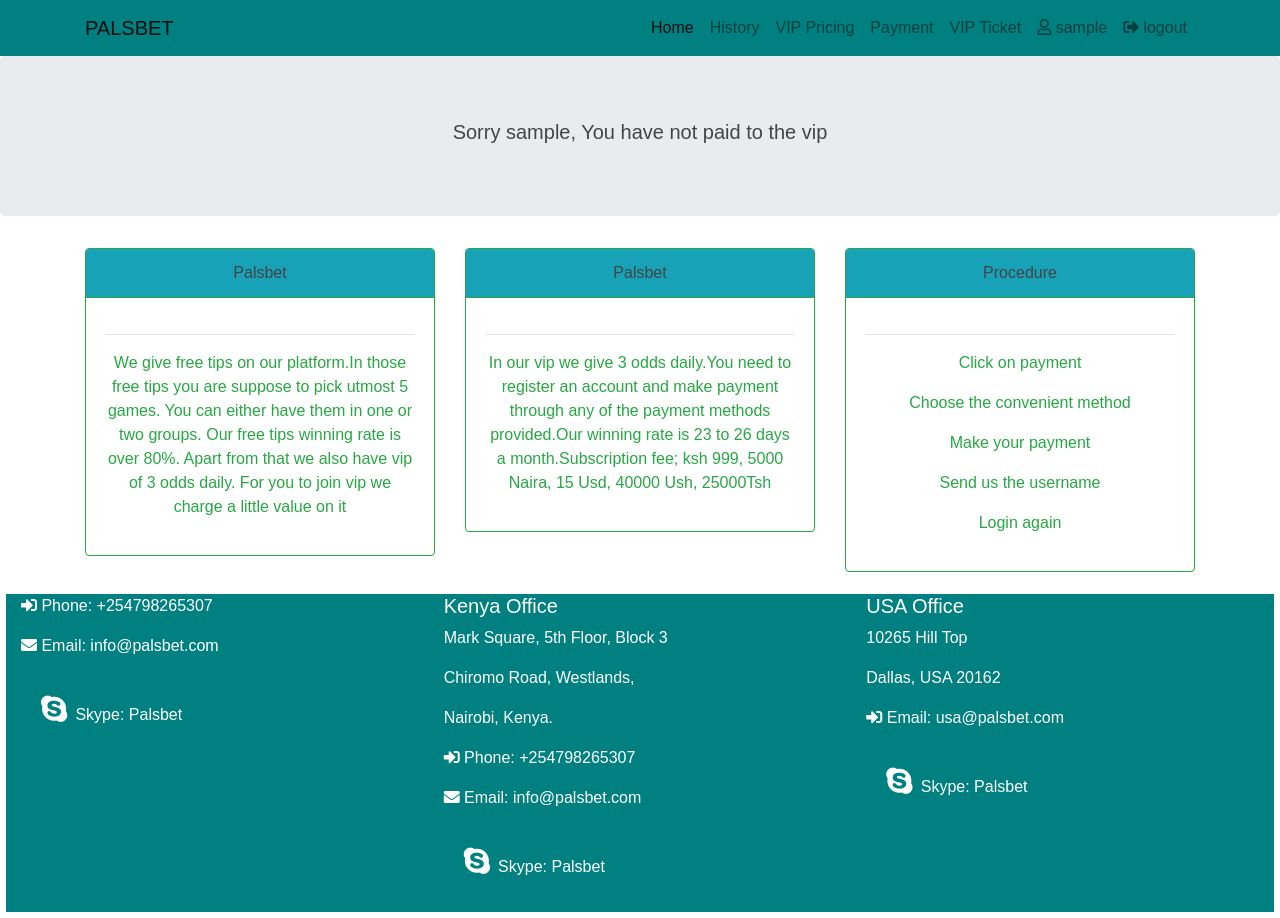
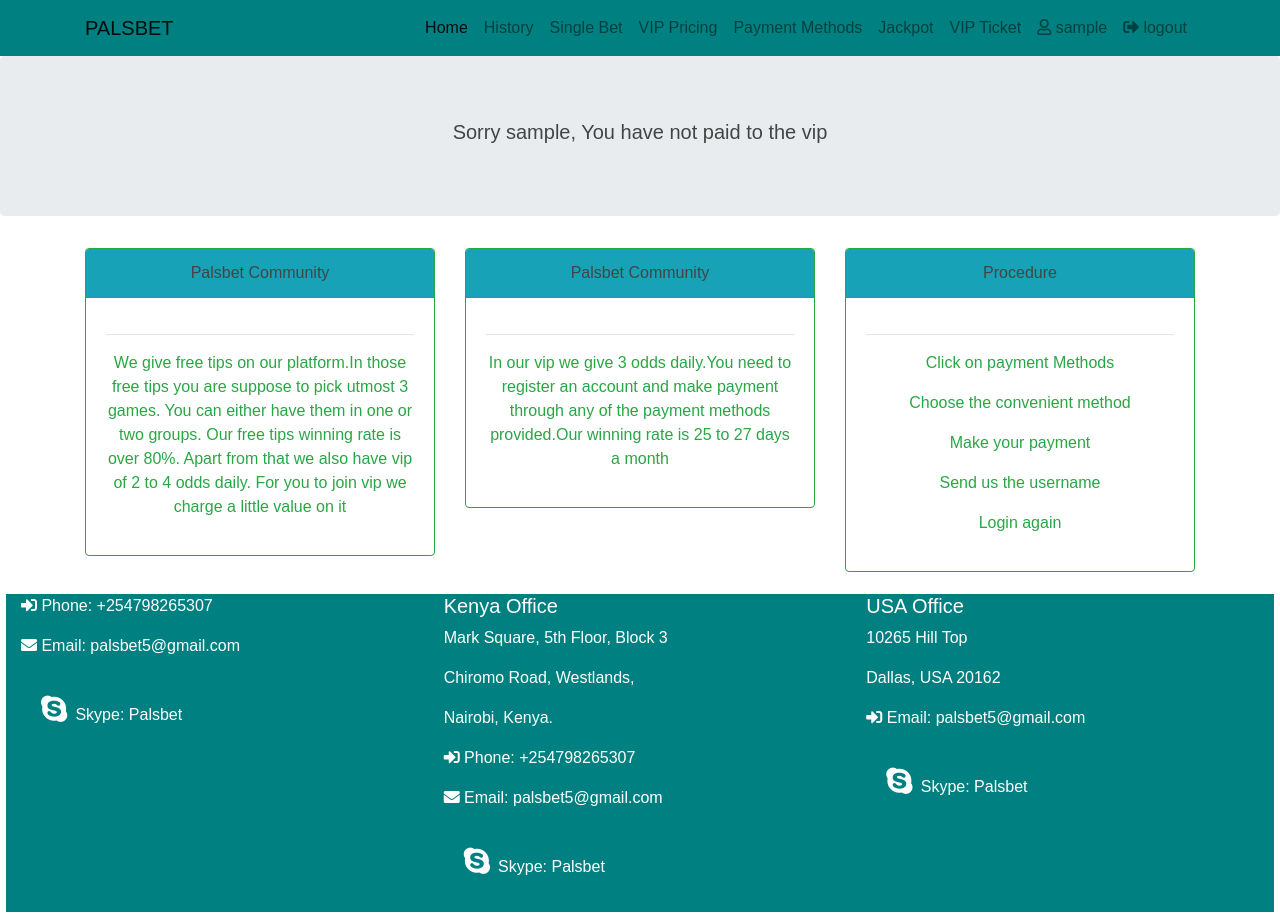
Before and after one commit to kedtech/palsbet, a Django app: page /viptipsgames/ in a window 1280 px wide. Run offline with Django 3.2, Linux system fonts and the light colour scheme; the visitor is signed in with stand-in values (Sample User, id 1); some libraries are stand-ins or nearby versions.

Commit message:
My new changes

```diff
--- a/palsbet/settings.py
+++ b/palsbet/settings.py
@@ -38,6 +38,7 @@ INSTALLED_APPS = [
     'django.contrib.contenttypes',
     'django.contrib.sessions',
     'django.contrib.messages',
+    'whitenoise.runserver_nostatic',
     'django.contrib.staticfiles',
     'sport',
 ]
--- a/sport/admin.py
+++ b/sport/admin.py
@@ -1,5 +1,5 @@
 from django.contrib import admin
-from . models import Ticket, FreeTipsGame, vipTipsGame, RollTipsGame
+from . models import Ticket, FreeTipsGame, vipTipsGame, SingleBet
 from django.contrib import admin
 from django.contrib.auth.admin import UserAdmin
 from django.contrib.auth.models import User
@@ -42,4 +42,4 @@ admin.site.register(User, CustomUserAdmin)
 admin.site.register(Ticket)
 admin.site.register(FreeTipsGame)
 admin.site.register(vipTipsGame)
-admin.site.register(RollTipsGame)
+admin.site.register(SingleBet)
--- a/sport/templates/base.html
+++ b/sport/templates/base.html
@@ -2,6 +2,21 @@
 {% load static %}
 <html lang="en">
 <head>
+
+  {% if request.path == "/"%}
+  <title>Palsbet | Best online sports and football prediction</title>
+  {% else%}
+  <title>Palsbet |
+  {% with name=request.path %} {% endwith %} | Best online sports and football prediction</title>
+  {% endif %}
+  <meta name="description" content="Best prediction football tips and games">
+
+  <meta name="keywords" content="Best Football prediction, Sky sports predictions, Best online betting picks, Sure win prediction, Direct win prediction, Free soccer prediction for today, Premier league Football tips, Serie A football tips, La liga football tips, League 1 football tips, Sportpesa predictions, Odibet prediction, Betika prediction, Mozzart prediction, Football EXPERTS Predictions, Daily Free Betting Tips, Professional Betting Tipsters, Sports predictions, EPL Tips | Best Bets, EPL Predictions, Jackpot prediction, Jackpot tips">
+
+  <link rel="canonical" href="{{request.path}}">
+
+  <link rel="home" href="{% url 'home'%}">
+
   <title>
 
     {% block title %}
--- a/sport/templates/footer.html
+++ b/sport/templates/footer.html
@@ -7,7 +7,7 @@
 <div class="col-md-4"  >
 
 <p style="color:white"><i class="fas fa-sign-in-alt"></i> Phone:  +254798265307</p>
-<p style="color:white"><i class="fas fa-envelope"></i> Email:  info@palsbet.com</p>
+<p style="color:white"><i class="fas fa-envelope"></i> Email:  palsbet5@gmail.com</p>
 <p style="color:white"><i class="fab fa-skype"></i> Skype: Palsbet</p>
 
 </div>
@@ -19,7 +19,7 @@
   <p style="color:white">Chiromo Road, Westlands,</p>
   <p style="color:white">Nairobi, Kenya.</p>
   <p style="color:white"><i class="fas fa-sign-in-alt"></i> Phone:  +254798265307</p>
-  <p style="color:white"><i class="fas fa-envelope"></i> Email:  info@palsbet.com</p>
+  <p style="color:white"><i class="fas fa-envelope"></i> Email:  palsbet5@gmail.com</p>
   <p style="color:white"><i class="fab fa-skype"></i> Skype:  Palsbet</p>
 
 </div>
@@ -29,7 +29,7 @@
   <h5 style="color:white">USA Office</h5>
   <p style="color:white">10265 Hill Top</p>
   <p style="color:white">Dallas, USA 20162</p>
-  <p style="color:white"><i class="fas fa-sign-in-alt"></i> Email:  usa@palsbet.com</p>
+  <p style="color:white"><i class="fas fa-sign-in-alt"></i> Email:  palsbet5@gmail.com</p>
   <p style="color:white"><i class="fab fa-skype"></i> Skype:  Palsbet</p>
   <br>
 
--- a/sport/templates/free/unsubscriped.html
+++ b/sport/templates/free/unsubscriped.html
@@ -10,11 +10,11 @@
 
        <div class="card border-success mb-3" >
 
-  <div class="card-header bg-info border-success" align = "center">Palsbet</b></div>
+  <div class="card-header bg-info border-success" align = "center">Palsbet Community</b></div>
 
   <div class="card-body text-success" align = "center">
     <hr>
-<p>We give free tips on our platform.In those free tips you are suppose to pick utmost 5 games. You can either have them in one or two groups. Our free tips winning rate is over 80%. Apart from that we also have vip of 3 odds daily. For you to join vip we charge a little value on it</p>
+<p>We give free tips on our platform.In those free tips you are suppose to pick utmost 3 games. You can either have them in one or two groups. Our free tips winning rate is over 80%. Apart from that we also have vip of 2 to 4 odds daily. For you to join vip we charge a little value on it</p>
   </div>
 
   </div>
@@ -25,11 +25,11 @@
 
        <div class="card border-success mb-3" >
 
-  <div class="card-header bg-info border-success" align = "center">Palsbet</b></div>
+  <div class="card-header bg-info border-success" align = "center">Palsbet Community</b></div>
 
   <div class="card-body text-success" align = "center">
     <hr>
-<p>In our vip we give 3 odds daily.You need to register an account and make payment through any of the payment methods provided.Our winning rate is 23 to 26 days a month.Subscription fee; ksh 999, 5000 Naira, 15 Usd, 40000 Ush, 25000Tsh</p>
+<p>In our vip we give 3 odds daily.You need to register an account and make payment through any of the payment methods provided.Our winning rate is 25 to 27 days a month</p>
   </div>
 
   </div>
@@ -44,7 +44,7 @@
 
   <div class="card-body text-success" align = "center">
     <hr>
-<p>Click on payment</p>
+<p>Click on payment Methods</p>
 <p>Choose the convenient method</p>
 <p>Make your payment</p>
 <p>Send us the username</p>
--- a/sport/templates/navbar.html
+++ b/sport/templates/navbar.html
@@ -17,10 +17,16 @@
           <a class="nav-link" href="/history/">History</a>
         </li>
         <li class="nav-item">
+          <a class="nav-link" href="/singlebet/">Single Bet</a>
+        </li>
+        <li class="nav-item">
           <a class="nav-link" href="/pricing/">VIP Pricing</a>
         </li>
         <li class="nav-item">
-          <a class="nav-link" href="/payment/">Payment</a>
+          <a class="nav-link" href="/payment/">Payment Methods</a>
+        </li>
+        <li class="nav-item">
+          <a class="nav-link" href="/jackpot/">Jackpot</a>
         </li>
 
         {% if request.user.is_authenticated %}
--- a/sport/urls.py
+++ b/sport/urls.py
@@ -8,12 +8,12 @@ urlpatterns = [
     path('twitter/', views.twitter, name = "twitter"),
     path('facebook/', views.facebook, name = "facebook"),
     path('history/', views.results, name = "history"),
+    path('jackpot/', views.jackpot, name = "jackpot"),
     path('payment/', views.payment, name = "payment"),
     path('pricing/', views.price, name = "price"),
     path('viptips/', views.viptips, name = "viptips"),
     path('signup/', views.signup, name = "signup"),
     path('singlebet/', views.singlebet, name = "singlebet"),
     path('viptipsgames/', views.viptipsgames, name = "viptips"),
-    path('punterpick/', views.punterpick, name = "punterpick"),
     path('accounts/', include('django.contrib.auth.urls')),
 ]
--- a/sport/views.py
+++ b/sport/views.py
@@ -94,19 +94,11 @@ def viptipsgames(request):
 
     return render(request, 'free/viptipsgames.html', args)
 
-def punterpick(request):
+def jackpot(request):
 
-    model = RollTipsGame
+    template_name = 'jackpot.html'
 
-    template_name = 'punterpick.html'
-
-    args = {}
-
-    home_page_teams = RollTipsGame.objects.filter(ticket__published=True)
-
-    args ['home_page_teams'] = home_page_teams
-
-    return render(request, 'free/punterpick.html', args)
+    return render(request, 'free/jackpot.html')
 
 def twitter(request):
     return redirect("https://twitter.com/predictpoa/")
```
Also changed, not shown: sport/templates/free/home.html (+0 -15 lines), sport/templates/free/jackpot.html (+54 -46 lines), sport/templates/free/pricingTemplate.html (+6 -4 lines).
